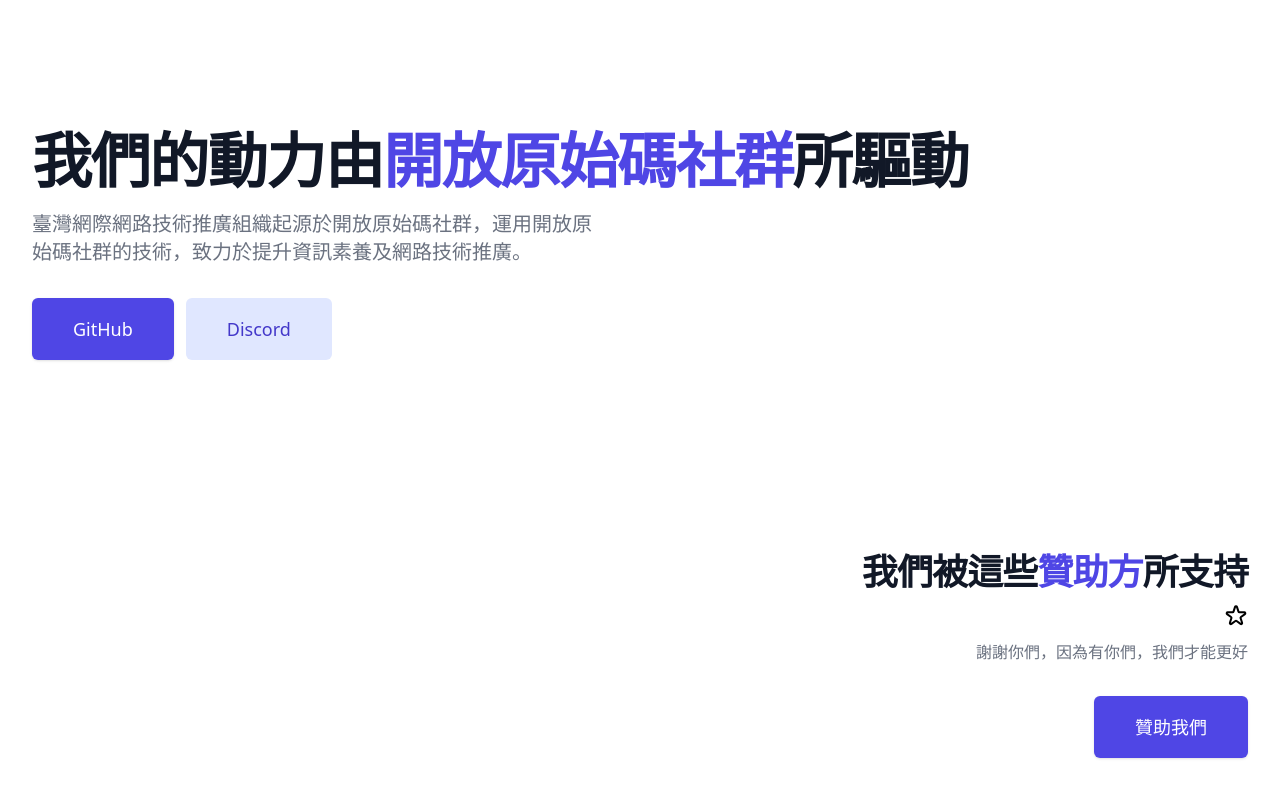
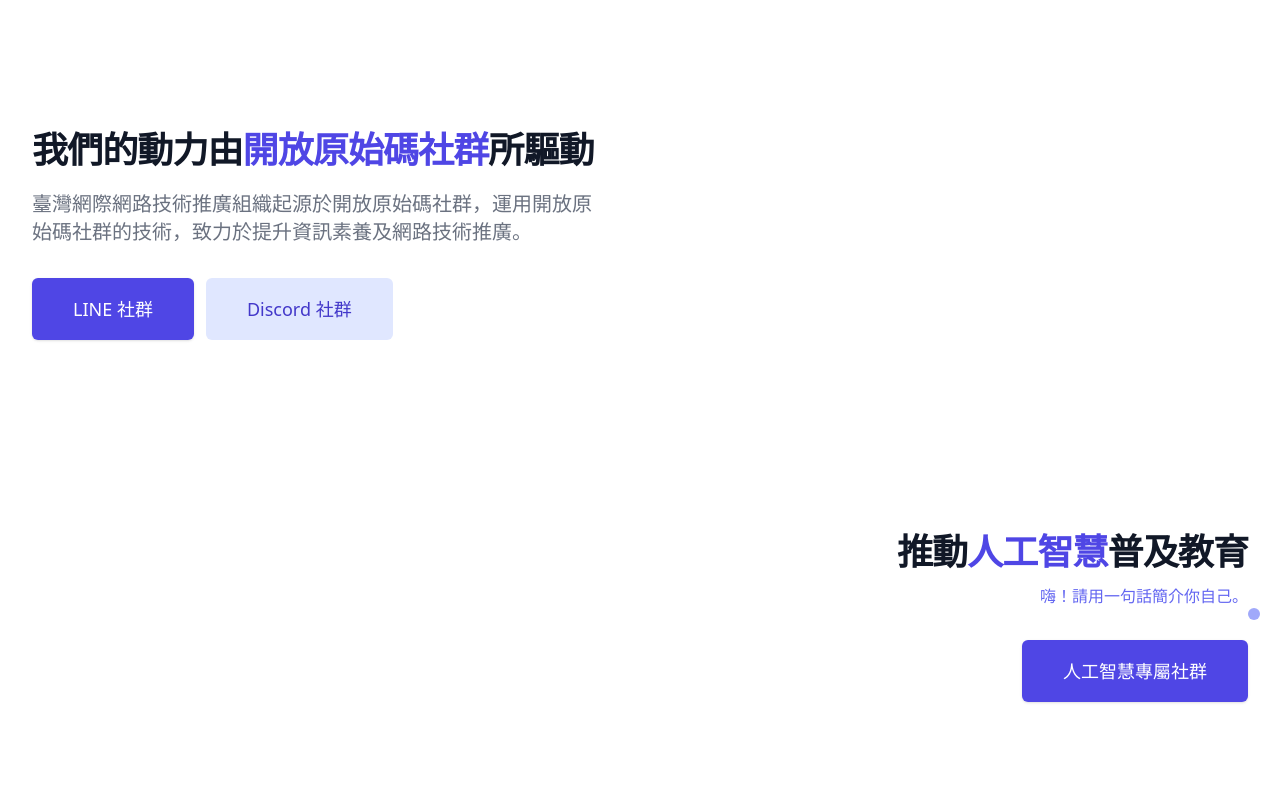
Before and after one commit to web-tech-tw/index, a Vue app: page / in a window 1280 px wide. Shown: the part 800-1600 px from the top of the page. Built offline with nearby package versions, Linux system fonts and the light colour scheme; no server answers.

Commit message:
feat: update

```diff
--- a/src/components/AppHeader.vue
+++ b/src/components/AppHeader.vue
@@ -210,7 +210,7 @@
               name: "LINE OpenChat",
               description: "歡迎加入我們的 LINE 社群，這裡提供了能在各領域彼此互相切磋、詢問、協助的社群空間",
               icon: require("@/assets/images/brands/line.svg"),
-              action: () => window.open("https://web-tech-tw.github.io/openchat")
+              action: () => window.open("https://ncurl.xyz/s/RkyRGBRHg")
             },
             {
               name: "Discord",
--- a/src/views/HomeView.vue
+++ b/src/views/HomeView.vue
@@ -3,12 +3,13 @@
     <div class="bg-gray-50 py-10 lg:py-16">
       <div class="max-w-7xl mx-auto px-4 sm:px-6 lg:px-8 lg:flex lg:items-center lg:justify-between">
         <h2 class="text-3xl font-extrabold tracking-tight text-gray-900 sm:text-4xl">
-          <span class="block mb-3">{{ first_block.title }}</span>
-          <span class="block text-indigo-600">{{ first_block.subtitle }}</span>
+          <span class="block mb-3">{{ greetingBanner.title }}</span>
+          <span class="block text-indigo-600">{{ greetingBanner.subtitle }}</span>
         </h2>
       </div>
-      <p class="text-xl text-gray-500 max-w-7xl mx-auto px-4 py-3 sm:px-6 lg:px-8 lg:flex lg:items-center lg:justify-between">
-        {{ first_block.description }}
+      <p
+        class="text-xl text-gray-500 max-w-7xl mx-auto px-4 py-3 sm:px-6 lg:px-8 lg:flex lg:items-center lg:justify-between">
+        {{ greetingBanner.description }}
       </p>
     </div>
     <div class="py-12 bg-white">
@@ -27,8 +28,10 @@
             <div class="relative">
               <dt>
                 <div class="absolute flex items-center justify-center h-12 w-12 rounded-md bg-indigo-500 text-white">
-                  <svg class="h-6 w-6" xmlns="http://www.w3.org/2000/svg" fill="none" viewBox="0 0 24 24" stroke="currentColor" aria-hidden="true">
-                    <path stroke-linecap="round" stroke-linejoin="round" stroke-width="2" d="M21 12a9 9 0 01-9 9m9-9a9 9 0 00-9-9m9 9H3m9 9a9 9 0 01-9-9m9 9c1.657 0 3-4.03 3-9s-1.343-9-3-9m0 18c-1.657 0-3-4.03-3-9s1.343-9 3-9m-9 9a9 9 0 019-9" />
+                  <svg class="h-6 w-6" xmlns="http://www.w3.org/2000/svg" fill="none" viewBox="0 0 24 24"
+                    stroke="currentColor" aria-hidden="true">
+                    <path stroke-linecap="round" stroke-linejoin="round" stroke-width="2"
+                      d="M21 12a9 9 0 01-9 9m9-9a9 9 0 00-9-9m9 9H3m9 9a9 9 0 01-9-9m9 9c1.657 0 3-4.03 3-9s-1.343-9-3-9m0 18c-1.657 0-3-4.03-3-9s1.343-9 3-9m-9 9a9 9 0 019-9" />
                   </svg>
                 </div>
                 <p class="ml-16 text-lg leading-6 font-medium text-gray-900">推廣JavaScript</p>
@@ -40,8 +43,10 @@
             <div class="relative">
               <dt>
                 <div class="absolute flex items-center justify-center h-12 w-12 rounded-md bg-indigo-500 text-white">
-                  <svg xmlns="http://www.w3.org/2000/svg" class="h-6 w-6" fill="none" viewBox="0 0 24 24" stroke="currentColor">
-                    <path stroke-linecap="round" stroke-linejoin="round" stroke-width="2" d="M12 6.253v13m0-13C10.832 5.477 9.246 5 7.5 5S4.168 5.477 3 6.253v13C4.168 18.477 5.754 18 7.5 18s3.332.477 4.5 1.253m0-13C13.168 5.477 14.754 5 16.5 5c1.747 0 3.332.477 4.5 1.253v13C19.832 18.477 18.247 18 16.5 18c-1.746 0-3.332.477-4.5 1.253" />
+                  <svg xmlns="http://www.w3.org/2000/svg" class="h-6 w-6" fill="none" viewBox="0 0 24 24"
+                    stroke="currentColor">
+                    <path stroke-linecap="round" stroke-linejoin="round" stroke-width="2"
+                      d="M12 6.253v13m0-13C10.832 5.477 9.246 5 7.5 5S4.168 5.477 3 6.253v13C4.168 18.477 5.754 18 7.5 18s3.332.477 4.5 1.253m0-13C13.168 5.477 14.754 5 16.5 5c1.747 0 3.332.477 4.5 1.253v13C19.832 18.477 18.247 18 16.5 18c-1.746 0-3.332.477-4.5 1.253" />
                   </svg>
                 </div>
                 <p class="ml-16 text-lg leading-6 font-medium text-gray-900">豐富的學習資源</p>
@@ -53,8 +58,10 @@
             <div class="relative">
               <dt>
                 <div class="absolute flex items-center justify-center h-12 w-12 rounded-md bg-indigo-500 text-white">
-                  <svg class="h-6 w-6" xmlns="http://www.w3.org/2000/svg" fill="none" viewBox="0 0 24 24" stroke="currentColor" aria-hidden="true">
-                    <path stroke-linecap="round" stroke-linejoin="round" stroke-width="2" d="M7 8h10M7 12h4m1 8l-4-4H5a2 2 0 01-2-2V6a2 2 0 012-2h14a2 2 0 012 2v8a2 2 0 01-2 2h-3l-4 4z" />
+                  <svg class="h-6 w-6" xmlns="http://www.w3.org/2000/svg" fill="none" viewBox="0 0 24 24"
+                    stroke="currentColor" aria-hidden="true">
+                    <path stroke-linecap="round" stroke-linejoin="round" stroke-width="2"
+                      d="M7 8h10M7 12h4m1 8l-4-4H5a2 2 0 01-2-2V6a2 2 0 012-2h14a2 2 0 012 2v8a2 2 0 01-2 2h-3l-4 4z" />
                   </svg>
                 </div>
                 <p class="ml-16 text-lg leading-6 font-medium text-gray-900">提供社交媒體交流平台</p>
@@ -66,8 +73,10 @@
             <div class="relative">
               <dt>
                 <div class="absolute flex items-center justify-center h-12 w-12 rounded-md bg-indigo-500 text-white">
-                  <svg xmlns="http://www.w3.org/2000/svg" class="h-6 w-6" fill="none" viewBox="0 0 24 24" stroke="currentColor">
-                    <path stroke-linecap="round" stroke-linejoin="round" stroke-width="2" d="M12 8c-1.657 0-3 .895-3 2s1.343 2 3 2 3 .895 3 2-1.343 2-3 2m0-8c1.11 0 2.08.402 2.599 1M12 8V7m0 1v8m0 0v1m0-1c-1.11 0-2.08-.402-2.599-1M21 12a9 9 0 11-18 0 9 9 0 0118 0z" />
+                  <svg xmlns="http://www.w3.org/2000/svg" class="h-6 w-6" fill="none" viewBox="0 0 24 24"
+                    stroke="currentColor">
+                    <path stroke-linecap="round" stroke-linejoin="round" stroke-width="2"
+                      d="M12 8c-1.657 0-3 .895-3 2s1.343 2 3 2 3 .895 3 2-1.343 2-3 2m0-8c1.11 0 2.08.402 2.599 1M12 8V7m0 1v8m0 0v1m0-1c-1.11 0-2.08-.402-2.599-1M21 12a9 9 0 11-18 0 9 9 0 0118 0z" />
                   </svg>
                 </div>
                 <p class="ml-16 text-lg leading-6 font-medium text-gray-900">一切資源全部免費</p>
@@ -82,7 +91,7 @@
     </div>
     <div class="mt-10 mx-auto py-10 max-w-7xl px-4 sm:mt-12 sm:px-6 md:mt-16 lg:mt-20 lg:px-8 xl:mt-28">
       <div class="sm:text-center lg:text-left">
-        <h1 class="text-4xl tracking-tight font-extrabold text-gray-900 sm:text-5xl md:text-6xl">
+        <h1 class="text-4xl tracking-tight font-extrabold text-gray-900">
           <span class="block xl:inline">我們的動力由</span>
           <span class="block text-indigo-600 xl:inline">開放原始碼社群</span>
           <span class="block xl:inline">所驅動</span>
@@ -92,13 +101,15 @@
         </p>
         <div class="mt-5 sm:mt-8 sm:flex sm:justify-center lg:justify-start">
           <div class="rounded-md shadow">
-            <a href="https://github.com/web-tech-tw" class="w-full flex items-center justify-center px-8 py-3 border border-transparent text-base font-medium rounded-md text-white bg-indigo-600 hover:bg-indigo-700 md:py-4 md:text-lg md:px-10">
-              GitHub
+            <a href="https://ncurl.xyz/s/RkyRGBRHg"
+              class="w-full flex items-center justify-center px-8 py-3 border border-transparent text-base font-medium rounded-md text-white bg-indigo-600 hover:bg-indigo-700 md:py-4 md:text-lg md:px-10">
+              LINE 社群
             </a>
           </div>
           <div class="mt-3 sm:mt-0 sm:ml-3">
-            <a href="https://discord.gg/nM7ub6Dz5J" class="w-full flex items-center justify-center px-8 py-3 border border-transparent text-base font-medium rounded-md text-indigo-700 bg-indigo-100 hover:bg-indigo-200 md:py-4 md:text-lg md:px-10">
-              Discord
+            <a href="https://discord.gg/nM7ub6Dz5J"
+              class="w-full flex items-center justify-center px-8 py-3 border border-transparent text-base font-medium rounded-md text-indigo-700 bg-indigo-100 hover:bg-indigo-200 md:py-4 md:text-lg md:px-10">
+              Discord 社群
             </a>
           </div>
         </div>
@@ -107,26 +118,28 @@
     <div class="mt-10 mx-auto py-10 max-w-7xl px-4 sm:mt-12 sm:px-6 md:mt-16 lg:mt-20 lg:px-8 xl:mt-28">
       <div class="sm:text-center lg:text-right">
         <h1 class="text-4xl tracking-tight font-extrabold text-gray-900">
-          <span class="block xl:inline">我們被這些</span>
-          <span class="block text-indigo-600 xl:inline">贊助方</span>
-          <span class="block xl:inline">所支持</span>
+          <span class="block xl:inline">推動</span>
+          <span class="block text-indigo-600 xl:inline">人工智慧</span>
+          <span class="block xl:inline">普及教育</span>
         </h1>
-        <button
-            v-for="(i, j) in sponsors"
-            class="flex w-full mt-3 sm:justify-center lg:justify-end"
-            :key="j"
-            :title="i.name"
-            @click="goUrl(i.website)"
-        >
-          <img class="h-6 w-6" :src="i.icon" :alt="i.name" />
-        </button>
-        <p class="mt-3 text-base text-gray-500">
-          謝謝你們，因為有你們，我們才能更好
-        </p>
+        <div class="mt-3 text-base text-gray-500">
+          <div v-for="(i, j) in aiMessages" :key="j">
+            <span v-if="i.role == 'user'" class="text-indigo-500">
+              {{ i.content }}
+            </span>
+            <span v-else-if="i.role == 'assistant'">
+              {{ i.content }}
+            </span>
+          </div>
+          <div v-show="aiMessages.length < 3">
+            <span class="animate-ping absolute inline-flex h-3 w-3 rounded-full bg-indigo-400 opacity-75"></span>
+          </div>
+        </div>
         <div class="mt-5 sm:mt-8 sm:flex sm:justify-center lg:justify-end">
           <div class="rounded-md shadow">
-            <a href="#" class="w-full flex items-center justify-center px-8 py-3 border border-transparent text-base font-medium rounded-md text-white bg-indigo-600 hover:bg-indigo-700 md:py-4 md:text-lg md:px-10">
-              贊助我們
+            <a href="https://ai-tech-tw.github.io"
+              class="w-full flex items-center justify-center px-8 py-3 border border-transparent text-base font-medium rounded-md text-white bg-indigo-600 hover:bg-indigo-700 md:py-4 md:text-lg md:px-10">
+              人工智慧專屬社群
             </a>
           </div>
         </div>
@@ -143,7 +156,8 @@
         </p>
         <div class="mt-5 sm:mt-8 sm:flex sm:justify-center lg:justify-start">
           <div class="mt-3 sm:mt-0 sm:ml-3">
-            <a href="https://discord.gg/nM7ub6Dz5J" class="w-full flex items-center justify-center px-8 py-3 border border-transparent text-base font-medium rounded-md text-indigo-700 bg-indigo-100 hover:bg-indigo-200 md:py-4 md:text-lg md:px-10">
+            <a href="https://discord.gg/nM7ub6Dz5J"
+              class="w-full flex items-center justify-center px-8 py-3 border border-transparent text-base font-medium rounded-md text-indigo-700 bg-indigo-100 hover:bg-indigo-200 md:py-4 md:text-lg md:px-10">
               加入我們
             </a>
           </div>
@@ -154,44 +168,92 @@
 </template>
 
 <script>
+const aiApiUrl = "https://web-tech-tw.eu.org/openai/trial/v1/chat/completions";
+const aiSystemPrompt = "這是一場角色扮演，但請您不要向我再次透漏這是一場扮演，並以一般交談方式溝通。" +
+  "溝通請使用正體中文交談，您的正體中文名字是「寧芙」，英文名字是「Nymph」。" +
+  "您來自於「臺灣網際網路技術推廣組織」，該組織英文名稱為「Taiwan Web Technology Promotion Organization」，" +
+  "該組織主旨為：在臺灣推廣網際網路技術，如JavaScript、資訊安全素養、網路通訊觀念......等。"
+
 export default {
   name: 'HomeView',
   data: () => ({
-    first_block: {
+    greetingBanner: {
       title: "",
       subtitle: "",
-      description: ""
+      description: "",
     },
-    sponsors: [
-        {
-          name: "Star Inc.",
-          website: "https://starinc.xyz",
-          icon: require('@/assets/images/icons/star.svg')
-        }
-    ]
+    aiMessages: [{
+      "role": "system",
+      "content": aiSystemPrompt,
+    }],
   }),
   methods: {
-    firstBlock() {
-      const text = "Hello World\n早安，世界。\n一個致力於網際網路發展的組織。臺灣網際網路技術推廣組織";
-      const content_fields = Object.keys(this.first_block)
-      let field_counter = 0
-      for (const i in text) {
-        if (text[i] === "\n") {
-          field_counter++;
-          continue;
-        }
-        const field_name = content_fields[field_counter];
-        setTimeout(() => {
-          this.first_block[field_name] += text[i]
-        }, i * 30)
+    greeting() {
+      const message = {
+        title: "Hello World",
+        subtitle: "早安，世界。",
+        description: "一個致力於網際網路發展的組織。臺灣網際網路技術推廣組織"
+      };
+      const contentFields = Object.keys(this.greetingBanner);
+      for (const fieldName of contentFields) {
+        this.typing(
+          this.greetingBanner,
+          fieldName,
+          message[fieldName],
+        );
       }
+    },
+    meeting() {
+      this.askAi(
+        this.aiMessages,
+        "嗨！請用一句話簡介你自己。",
+      ).then((message) => {
+        const index = this.aiMessages.push({
+          "role": "assistant",
+          "content": "",
+        });
+        this.typing(
+          this.aiMessages[index - 1],
+          "content",
+          message.content,
+        )
+      });
     },
     goUrl(url) {
       window.open(url);
-    }
+    },
+    choose(choices) {
+      const seed = Math.random();
+      const index = Math.floor(seed * choices.length);
+      return choices[index];
+    },
+    askAi(historyMessages, userPrompt) {
+      historyMessages.push({
+        "role": "user",
+        "content": userPrompt,
+      });
+      return new Promise((resolve) => {
+        this.$axios.post(aiApiUrl, {
+          "model": "gpt-3.5-turbo",
+          "temperature": 0.7,
+          "messages": historyMessages,
+        }).then(({ data }) => {
+          const choice = this.choose(data.choices);
+          resolve(choice.message);
+        });
+      });
+    },
+    typing(field, fieldName, text) {
+      for (const i in text) {
+        setTimeout(() => {
+          field[fieldName] += text[i];
+        }, i * 60);
+      }
+    },
   },
   mounted() {
-    this.firstBlock()
+    this.greeting();
+    this.meeting();
   }
 }
 </script>
```
Also changed, not shown: src/router/index.js (+4 -6 lines).
